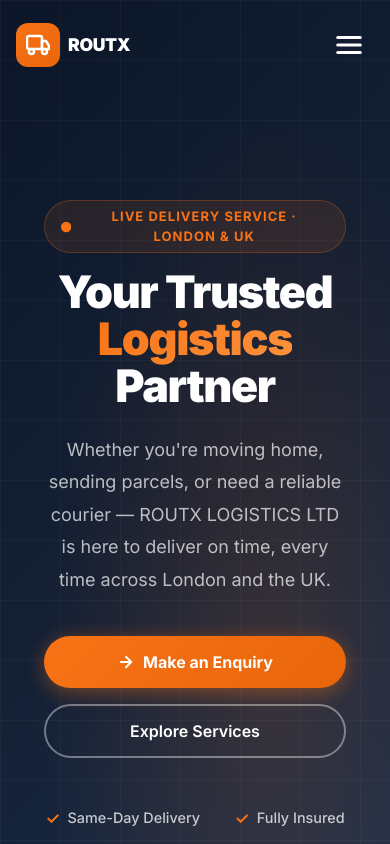
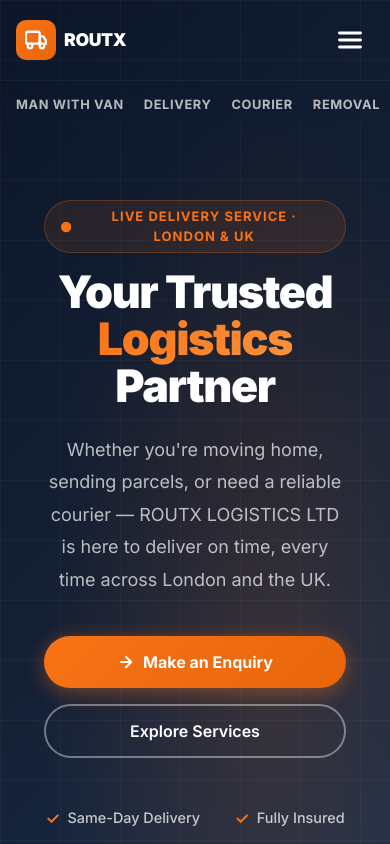
Before and after one commit to QamerHassan/ROUTX-for-self-employed-van-drivers, a Next.js app: page / in a window 390 px wide. Shown: the top 844 px of the page. Built offline with nearby package versions, Linux system fonts and the light colour scheme.

Commit message:
Mobile UX enhancement: Added horizontal service navigation in header for instant access

```diff
--- a/app/components/Navbar.tsx
+++ b/app/components/Navbar.tsx
@@ -45,25 +45,23 @@
     <>
       <nav className={`navbar ${scrolled ? 'navbar-scrolled' : 'navbar-transparent'}`} style={{ transition: 'all 0.3s ease' }}>
         <div style={{ maxWidth: 1400, margin: '0 auto', padding: '0 clamp(16px, 4vw, 40px)' }}>
-          <div style={{ display: 'flex', alignItems: 'center', justifyContent: 'space-between', height: scrolled ? 80 : 90 }}>
+          <div style={{ display: 'flex', alignItems: 'center', justifyContent: 'space-between', height: scrolled ? 70 : 80 }}>
 
             {/* Logo */}
             <Link href="/" style={{ display: 'flex', alignItems: 'center', gap: 'clamp(8px, 2vw, 12px)', textDecoration: 'none', zIndex: 1001 }}>
               <div style={{
-                width: scrolled ? 38 : 44, height: scrolled ? 38 : 44, borderRadius: 12,
+                width: scrolled ? 34 : 40, height: scrolled ? 34 : 40, borderRadius: 10,
                 background: 'linear-gradient(135deg,#F97316,#e8650a)',
                 display: 'flex', alignItems: 'center', justifyContent: 'center',
-                boxShadow: scrolled ? '0 4px 14px rgba(249,115,22,0.3)' : 'none',
                 flexShrink: 0,
                 transition: 'all 0.3s ease'
               }}>
-                <svg width={scrolled ? 20 : 24} height={scrolled ? 20 : 24} viewBox="0 0 24 24" fill="none" stroke="white" strokeWidth="2.5" strokeLinecap="round" strokeLinejoin="round">
+                <svg width={scrolled ? 18 : 22} height={scrolled ? 18 : 22} viewBox="0 0 24 24" fill="none" stroke="white" strokeWidth="2.5" strokeLinecap="round" strokeLinejoin="round">
                   <rect x="1" y="3" width="15" height="13" rx="2"/><path d="M16 8h4l3 5v3h-7V8z"/><circle cx="5.5" cy="18.5" r="2.5"/><circle cx="18.5" cy="18.5" r="2.5"/>
                 </svg>
               </div>
               <div style={{ visibility: open ? 'hidden' : 'visible' }}>
                 <span style={{ color: 'white', fontWeight: 900, fontSize: 'clamp(1.1rem, 2vw, 1.4rem)', letterSpacing: '-0.02em', display: 'block', lineHeight: 1 }}>ROUTX</span>
-                <span className="hidden sm:block" style={{ color: 'rgba(255,255,255,0.6)', fontSize: '0.65rem', letterSpacing: '0.2em', textTransform: 'uppercase', fontWeight: 700 }}>LOGISTICS LTD</span>
               </div>
             </Link>
 
@@ -106,11 +104,53 @@
                 className="hover:scale-110"
                 aria-label="Open menu"
               >
-                <svg width="30" height="30" viewBox="0 0 24 24" fill="none" stroke="white" strokeWidth="2.5" strokeLinecap="round">
+                <svg width="28" height="28" viewBox="0 0 24 24" fill="none" stroke="white" strokeWidth="2.5" strokeLinecap="round">
                   <path d="M3 12h18M3 6h18M3 18h18" />
                 </svg>
               </button>
             )}
+          </div>
+        </div>
+
+        {/* Mobile Horizontal Sub-Nav (The "Khali Jaga" fix) */}
+        <div
+          className="xl:hidden"
+          style={{
+            borderTop: '1px solid rgba(255,255,255,0.05)',
+            background: scrolled ? 'rgba(11,22,40,0.8)' : 'transparent',
+            backdropFilter: 'blur(10px)',
+            overflowX: 'auto',
+            whiteSpace: 'nowrap',
+            padding: '10px 16px',
+            scrollbarWidth: 'none',
+            msOverflowStyle: 'none'
+          }}
+        >
+          <div style={{ display: 'inline-flex', gap: '20px', paddingRight: '20px' }}>
+            {[
+              { label: 'Man with Van', href: '/man-with-van' },
+              { label: 'Delivery', href: '/delivery-service' },
+              { label: 'Courier', href: '/courier-service' },
+              { label: 'Removal', href: '/removal' },
+              { label: 'Business', href: '/business' },
+              { label: 'Enquiry', href: '/enquiry' }
+            ].map((item) => (
+              <Link
+                key={item.label}
+                href={item.href}
+                style={{
+                  color: 'rgba(255,255,255,0.7)',
+                  textDecoration: 'none',
+                  fontSize: '0.8rem',
+                  fontWeight: 700,
+                  textTransform: 'uppercase',
+                  letterSpacing: '0.05em'
+                }}
+                className="hover:text-orange"
+              >
+                {item.label}
+              </Link>
+            ))}
           </div>
         </div>
       </nav>
```
